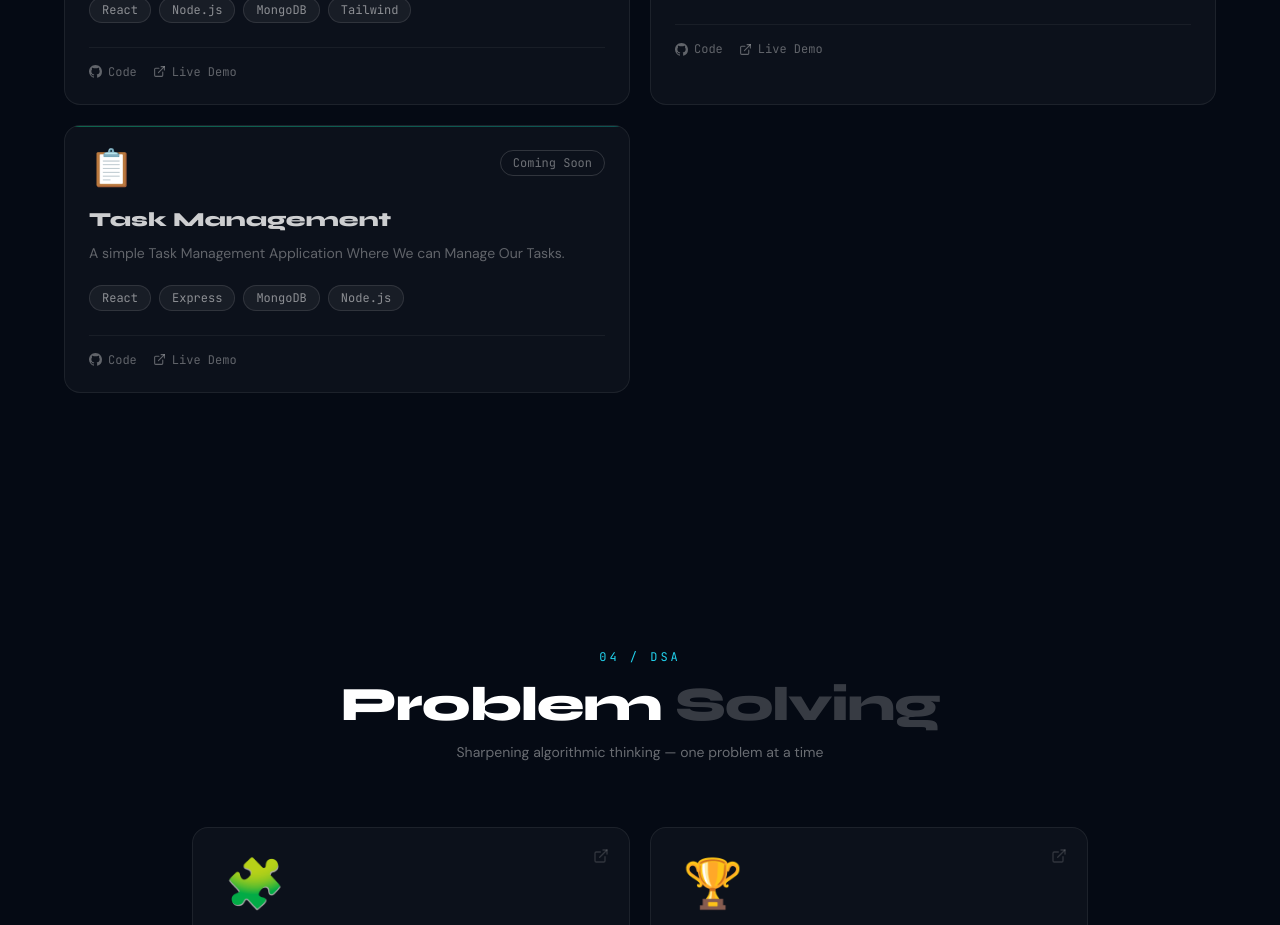
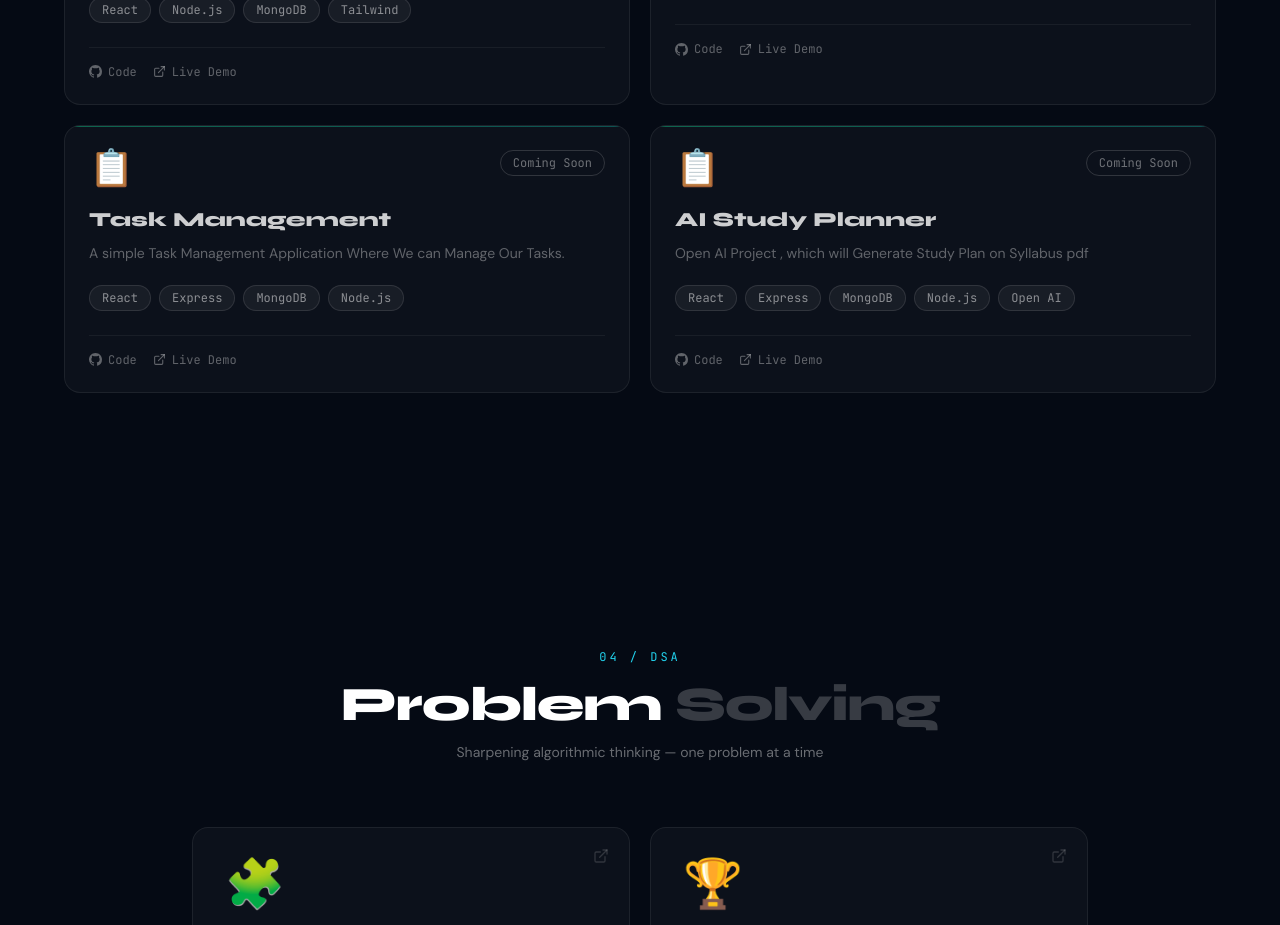
Before and after one commit to Sheik-Jeevananda/Portfolio, a React (Vite) app in the folder my-profile/: page / in a window 1280 px wide. Shown: the part 3020-3945 px from the top of the page. Built offline with nearby package versions, Linux system fonts and the light colour scheme; the HTML template or start-up script is replaced by a standard one.

Commit message:
Resume Update

```diff
--- a/my-profile/src/data/portfolioData.ts
+++ b/my-profile/src/data/portfolioData.ts
@@ -76,6 +76,20 @@ export const PROJECTS: Project[] = [
     githubUrl: "https://github.com/Sheik-Jeevananda/Primetrade-ai-.git",
     liveUrl: "https://primetrade-ai-rho.vercel.app/",
   },
+
+  {
+    id: 4,
+    title: "AI Study Planner",
+    description:
+      "Open AI Project , which will Generate Study Plan on Syllabus pdf ",
+    tags: ["React", "Express", "MongoDB", "Node.js" , "Open AI"],
+    gradientFrom: "from-emerald-500",
+    gradientTo: "to-teal-600",
+    emoji: "📋",
+    status: "Coming Soon",
+    githubUrl: "https://github.com/Sheik-Jeevananda/AI-Study-Planner",
+    liveUrl: "#",
+  },
 ];
 
 export const DSA_PROFILES: DsaProfile[] = [
```
Also changed, not shown: 1 other file (tests, documents, lock files or other folders).
